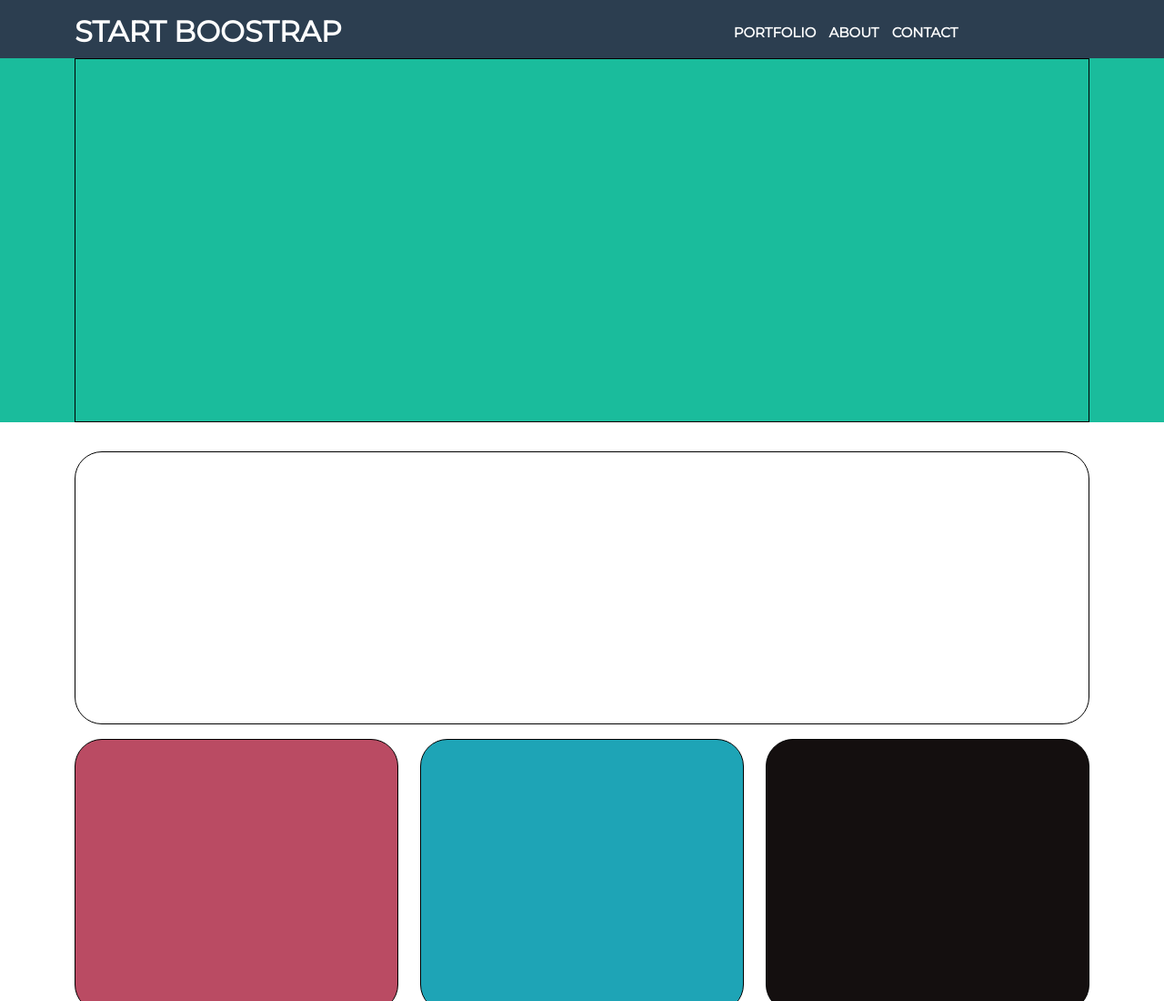
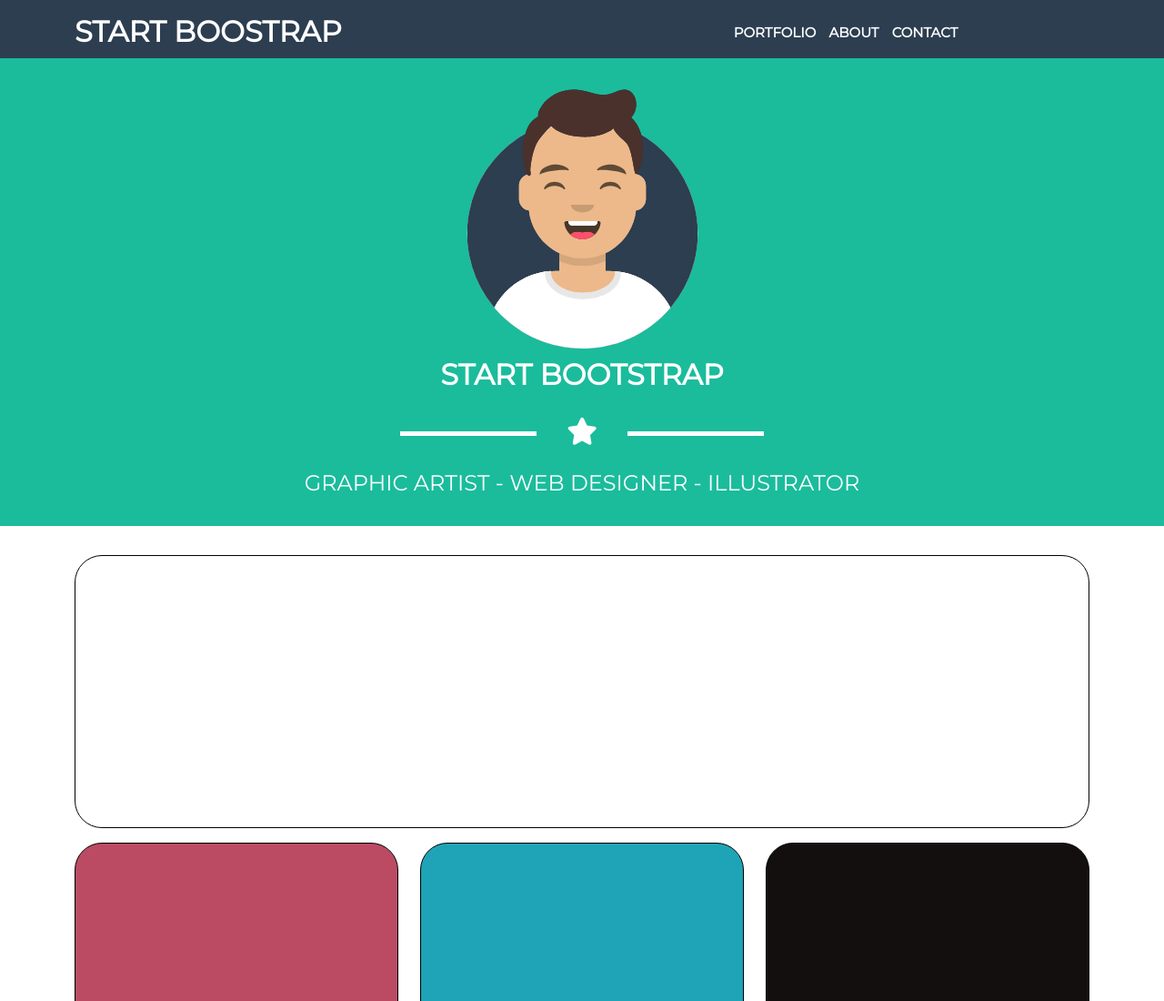
Before and after one commit to DarioLoForti/html-css-bootstrap-freelancer, a plain HTML site: page index.html in a window 1280 px wide. Shown: the top 1100 px of the page at 91% size. Drawn offline with nearby package versions, Linux system fonts and the light colour scheme.

Commit message:
[update]adding first section content

```diff
--- a/css/style.css
+++ b/css/style.css
@@ -28,10 +28,41 @@ h2{
 .bg{
     background-color: #1ABC9C;
 }
-.content-m-bg{
-    height: 400px;
-    border: 1px solid black;
+.content-m-bg>img{
+    width: 25%;
+    padding-bottom: 10px;
+}
+.content-m-bg>h2{
+    font-weight: bold;
+}
 
+.content-m-bg>p{
+    font-family: sans-serif;
+    margin: 20px auto;
+    text-align: center;
+    font-size: 30px;
+    max-width: 400px;
+    position: relative;
+}
+.content-m-bg>p:before{
+    content: "";
+    display: block;
+    width: 150px;
+    height: 5px;
+    background: white;
+    left: 0;
+    top: 50%;
+    position: absolute;
+}
+.content-m-bg>p:after{
+    content: "";
+    display: block;
+    width: 150px;
+    height: 5px;
+    background:white;
+    right: 0;
+    top: 50%;
+    position: absolute;
 }
 
 /* second section */
--- a/index.html
+++ b/index.html
@@ -21,8 +21,10 @@
                             <h2 class="text-white">START BOOSTRAP</h2>
                         </div>
                     </div>
-                    <div class="col-6 d-md-block d-md-none text-end pt-4">
-                        <i class="fa-solid fa-bars fa-2xl" style="color: #c0c0c0;"></i>
+                    <div class="col-6 d-md-block d-md-none text-end ">
+                        <div class="icon-h pt-4">
+                            <i class="fa-solid fa-bars fa-2xl" style="color: #c0c0c0;"></i>
+                        </div>
                     </div>
                     <div class="col-6 d-none d-md-block ">
                         <div class="content-h text-center text-white pt-4">
@@ -41,7 +43,12 @@
                 <div class="container">
                     <div class="row">
                         <div class="col-12">
-                            <div class="content-m-bg"></div>
+                            <div class="content-m-bg py-4 text-center text-white">
+                                <img src="./img/avatar.svg" alt="">
+                                <h2>START BOOTSTRAP</h2>
+                                <p><i class="fa-solid fa-star" style="color: #ffffff;"></i></p>
+                                <h4>GRAPHIC ARTIST - WEB DESIGNER - ILLUSTRATOR</h4>
+                            </div>
                         </div>
                     </div>
                 </div>
```
